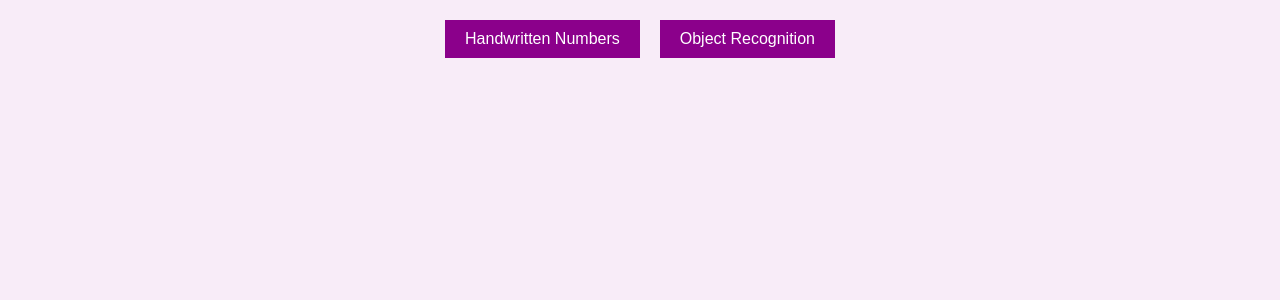
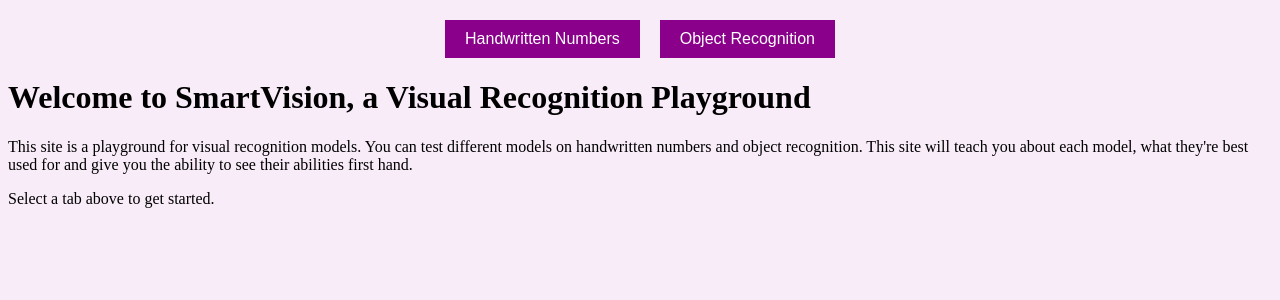
Before and after one commit to t1oluwani/SmartVision, a Vue app in the folder frontend/: page / in a window 1280 px wide. Shown: the top 300 px of the page. Built offline with nearby package versions, Linux system fonts and the light colour scheme.

Commit message:
Home message

```diff
--- a/frontend/src/App.vue
+++ b/frontend/src/App.vue
@@ -3,6 +3,19 @@
     <div id="tabs">
       <button @click="showTab('numbers')">Handwritten Numbers</button>
       <button @click="showTab('object')">Object Recognition</button>
+    </div>
+
+    <div id="default">
+      <h1>Welcome to SmartVision, a Visual Recognition Playground</h1>
+      <p>
+        This site is a playground for visual recognition models. You can test
+        different models on handwritten numbers and object recognition. This site
+        will teach you about each model, what they're best used for and give you the
+        ability to see their abilities first hand.
+      </p>
+      <p>
+        Select a tab above to get started.
+      </p>
     </div>
 
     <div v-if="activeTab === 'numbers'">
```
